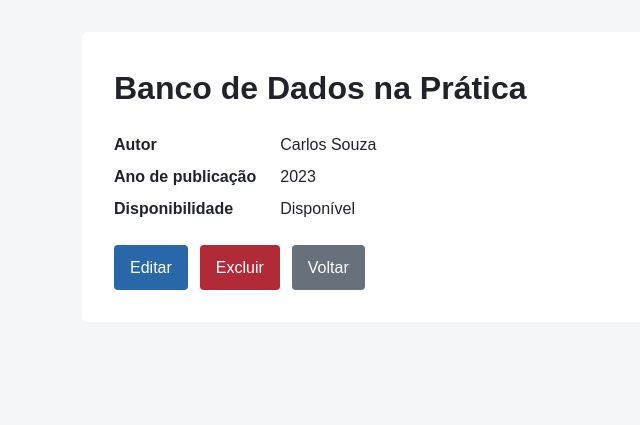
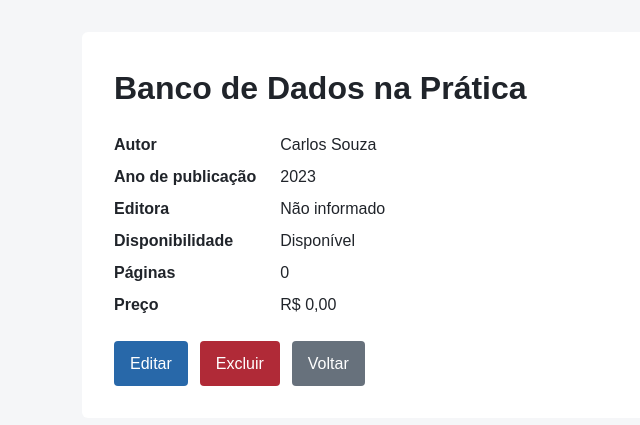
Before and after one commit to RyanAlmeida25/CRUD-ORM-Biblioteca-Django, a Django app: page /livros/2/ in a window 1280 px wide. Shown: the part 62-487 px from the top of the page, without its empty margins (78-718 px from the left). Run offline with Django 5.2, Linux system fonts and the light colour scheme; data comes from the database, SQL or seed files in the repository.

Commit message:
deploy()Atualiza CRUD da biblioteca

```diff
--- a/biblioteca/forms.py
+++ b/biblioteca/forms.py
@@ -6,7 +6,7 @@ from .models import Livro
 class LivroForm(forms.ModelForm):
     class Meta:
         model = Livro
-        fields = ["titulo", "autor", "ano_publicacao", "disponivel"]
+        fields = ["titulo", "autor", "ano_publicacao", "editora", "disponivel", "paginas", "preco"]
         widgets = {
             "ano_publicacao": forms.NumberInput(attrs={"min": 0}),
         }
--- a/biblioteca/models.py
+++ b/biblioteca/models.py
@@ -7,6 +7,11 @@ class Livro(models.Model):
     ano_publicacao = models.IntegerField("ano de publicação")
     disponivel = models.BooleanField("disponível", default=True)
 
+    ## RYAN
+    preco = models.DecimalField(max_digits=8, decimal_places=2, default=0)
+    editora = models.CharField(max_length=150, default="Não informado")
+    paginas = models.IntegerField(default=0)
+
     class Meta:
         ordering = ["titulo"]
 
--- a/templates/biblioteca/livro_detail.html
+++ b/templates/biblioteca/livro_detail.html
@@ -9,8 +9,15 @@
     <dd>{{ livro.autor }}</dd>
     <dt>Ano de publicação</dt>
     <dd>{{ livro.ano_publicacao }}</dd>
+    <dt>Editora</dt>
+    <dd>{{ livro.editora }}</dd>
     <dt>Disponibilidade</dt>
     <dd>{% if livro.disponivel %}Disponível{% else %}Indisponível{% endif %}</dd>
+    <dt>Páginas</dt>
+    <dd>{{ livro.paginas }}</dd>
+    <dt>Preço</dt>
+    <dd>R$ {{ livro.preco }}</dd>
+
 </dl>
 <div class="actions-bar">
     <a class="button" href="{% url 'biblioteca:livro_update' livro.pk %}">Editar</a>
--- a/templates/biblioteca/livro_list.html
+++ b/templates/biblioteca/livro_list.html
@@ -20,6 +20,8 @@
                 <th>Autor</th>
                 <th>Ano</th>
                 <th>Disponibilidade</th>
+                <th>Páginas</th>
+                <th>Preço</th>
                 <th>Ações</th>
             </tr>
         </thead>
@@ -30,6 +32,8 @@
                 <td>{{ livro.autor }}</td>
                 <td>{{ livro.ano_publicacao }}</td>
                 <td>{% if livro.disponivel %}Disponível{% else %}Indisponível{% endif %}</td>
+                <td>{{ livro.paginas }}</td>
+                <td>R$ {{ livro.preco }}</td>
                 <td class="actions">
                     <a href="{% url 'biblioteca:livro_detail' livro.pk %}">Visualizar</a>
                     <a href="{% url 'biblioteca:livro_update' livro.pk %}">Editar</a>
```
Also changed, not shown: biblioteca/migrations/0002_livro_preco.py (added), biblioteca/migrations/0003_livro_editora.py (added), biblioteca/migrations/0004_livro_paginas.py (added).
